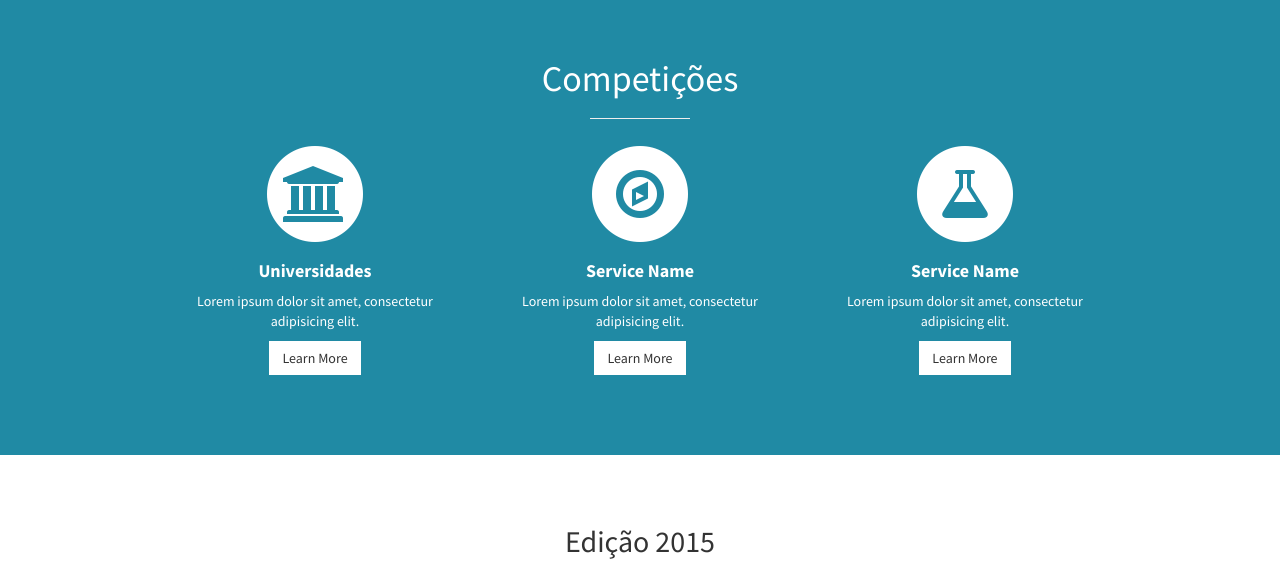
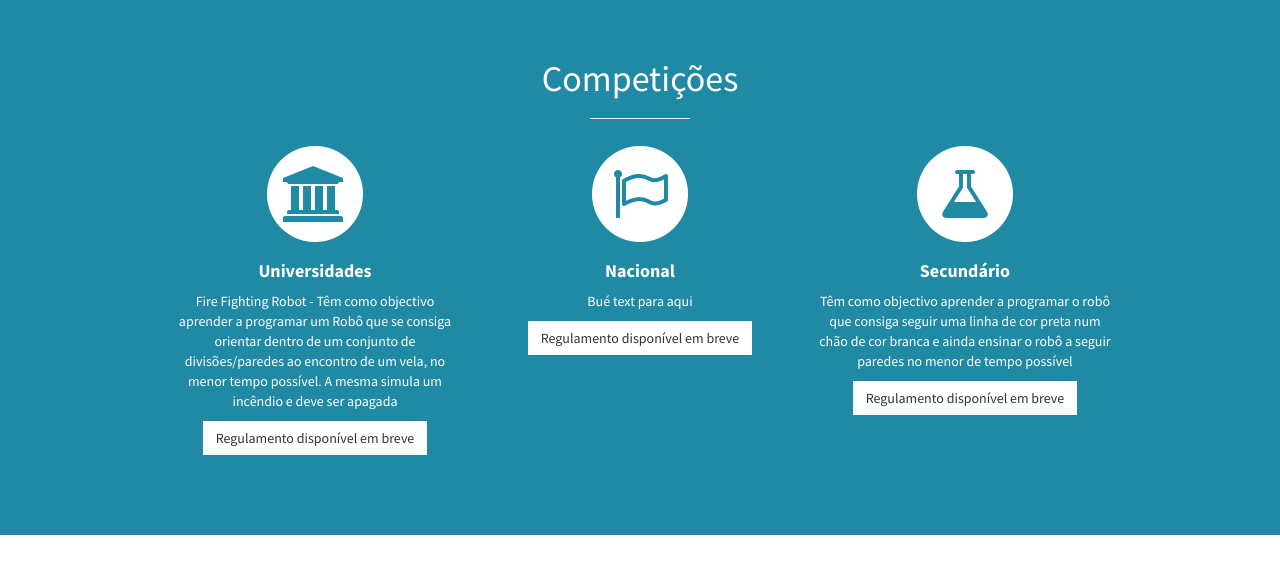
Before and after one commit to epreto/bot_theme, a plain HTML site: page index.html in a window 1280 px wide. Shown: the part 1140-1715 px from the top of the page. Drawn offline with Linux system fonts and the light colour scheme.

Commit message:
add icon

```diff
--- a/css/stylish-portfolio.css
+++ b/css/stylish-portfolio.css
@@ -245,6 +245,11 @@ img.logo {
   max-width: 90vw;
 }
 
+img.icon{
+  margin-left:auto;
+  margin-right:auto;
+}
+
 a.btn.btn-lg.btn-dark {
   margin-top: 15px;
 }
--- a/index.html
+++ b/index.html
@@ -38,7 +38,7 @@
       <ul class="sidebar-nav">
           <a id="menu-close" href="#" class="btn btn-light btn-lg pull-right toggle"><i class="fa fa-times"></i></a>
           <li class="sidebar-brand">
-              <a href="#top"  onclick = $("#menu-close").click(); ></a>
+              <a href="#top"  onclick = $("#menu-close").click(); ><img class = "icon" src="img/icon.png" class="img-responsive"</a>
           </li>
           <li>
               <a href="#about" onclick = $("#menu-close").click(); >Sobre</a>
@@ -99,21 +99,22 @@
                                 <h4>
                                     <strong>Universidades</strong>
                                 </h4>
-                                <p>Lorem ipsum dolor sit amet, consectetur adipisicing elit.</p>
-                                <a href="#" class="btn btn-light">Learn More</a>
+                                <p>Fire Fighting Robot - Têm como objectivo aprender a programar um Robô que se consiga orientar dentro de um conjunto de divisões/paredes ao encontro de um vela, no menor tempo possível. A mesma simula um incêndio e deve ser apagada
+</p>
+                                <a href="#" class="btn btn-light">Regulamento disponível em breve</a>
                             </div>
                         </div>
                         <div class="col-md-4 col-sm-6">
                             <div class="service-item">
                                 <span class="fa-stack fa-4x">
                                 <i class="fa fa-circle fa-stack-2x"></i>
-                                <i class="fa fa-compass fa-stack-1x text-primary"></i>
+                                <i class="fa fa-flag-o fa-stack-1x text-primary"></i>
                             </span>
                                 <h4>
-                                    <strong>Service Name</strong>
+                                    <strong>Nacional</strong>
                                 </h4>
-                                <p>Lorem ipsum dolor sit amet, consectetur adipisicing elit.</p>
-                                <a href="#" class="btn btn-light">Learn More</a>
+                                <p>Bué text para aqui</p>
+                                <a href="#" class="btn btn-light">Regulamento disponível em breve</a>
                             </div>
                         </div>
                         <div class="col-md-4 col-sm-6">
@@ -123,10 +124,10 @@
                                 <i class="fa fa-flask fa-stack-1x text-primary"></i>
                             </span>
                                 <h4>
-                                    <strong>Service Name</strong>
+                                    <strong>Secundário</strong>
                                 </h4>
-                                <p>Lorem ipsum dolor sit amet, consectetur adipisicing elit.</p>
-                                <a href="#" class="btn btn-light">Learn More</a>
+                                <p>Têm como objectivo aprender a programar o robô que consiga seguir uma linha de cor preta num chão de cor branca e ainda ensinar o robô a seguir paredes no menor de tempo possível</p>
+                                <a href="#" class="btn btn-light">Regulamento disponível em breve</a>
                             </div>
                         </div>
                     </div>
@@ -162,13 +163,15 @@
     </section>
 
     <!-- Callout -->
+    <!--
     <aside class="callout">
         <div class="text-vertical-center">
             <h1>Vertically Centered Text</h1>
         </div>
-    </aside>
+    </aside> -->
 
     <!-- Call to Action -->
+    <!--
     <aside class="call-to-action bg-primary">
         <div class="container">
             <div class="row">
@@ -179,8 +182,7 @@
                 </div>
             </div>
         </div>
-    </aside>
-
+    </aside> -->
     <!-- Map -->
     <section id="contact" class="map">
         <iframe width="100%" height="100%" frameborder="0" scrolling="no" marginheight="0" marginwidth="0" src="https://www.google.com/maps/embed?pb=!1m14!1m8!1m3!1d48755.789284588616!2d-8.399598431396484!3d40.20379451447572!3m2!1i1024!2i768!4f13.1!3m3!1m2!1s0xd22f99534710f55%3A0x6f9fbebbec1bd8ea!2sDepartamento+de+Engenharia+Electrot%C3%A9cnica+e+de+Computadores!5e0!3m2!1spt-PT!2spt!4v1448855198619"></iframe>
```
Also changed, not shown: img/icon.png (added).
